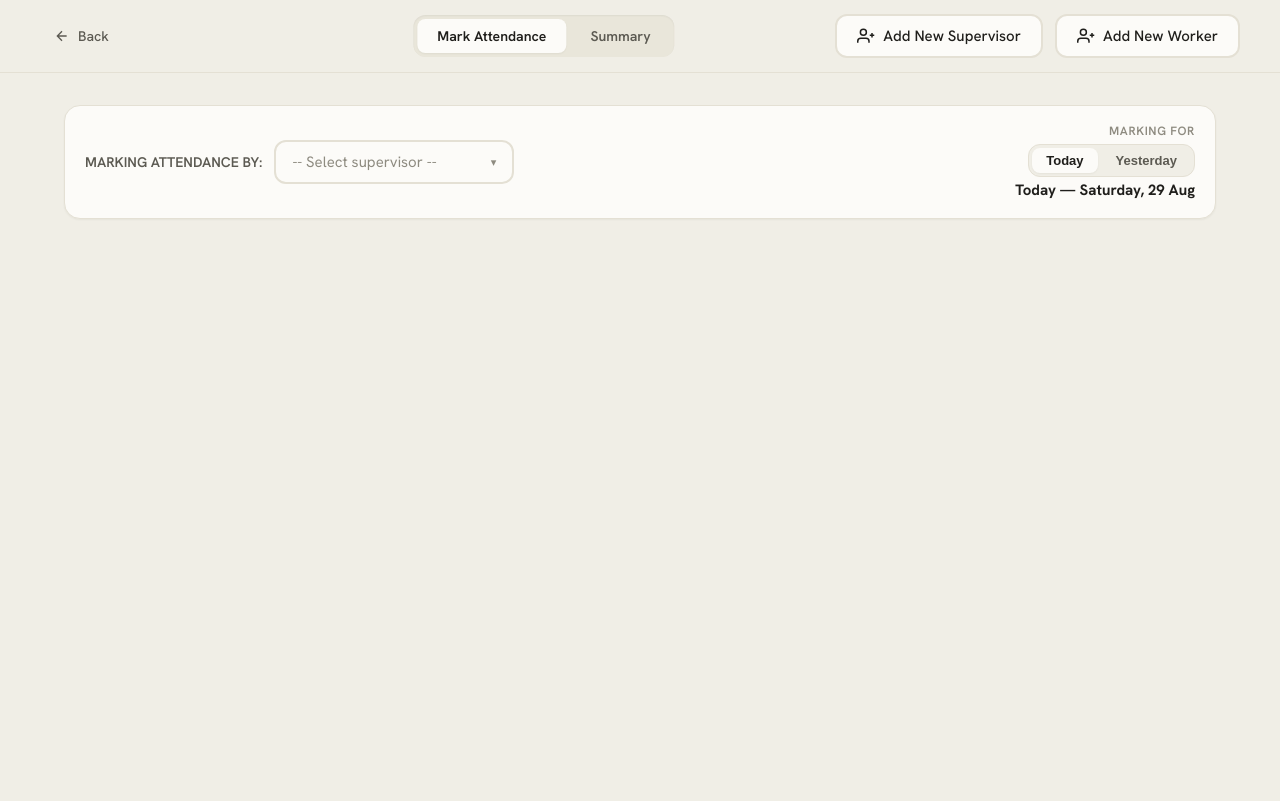
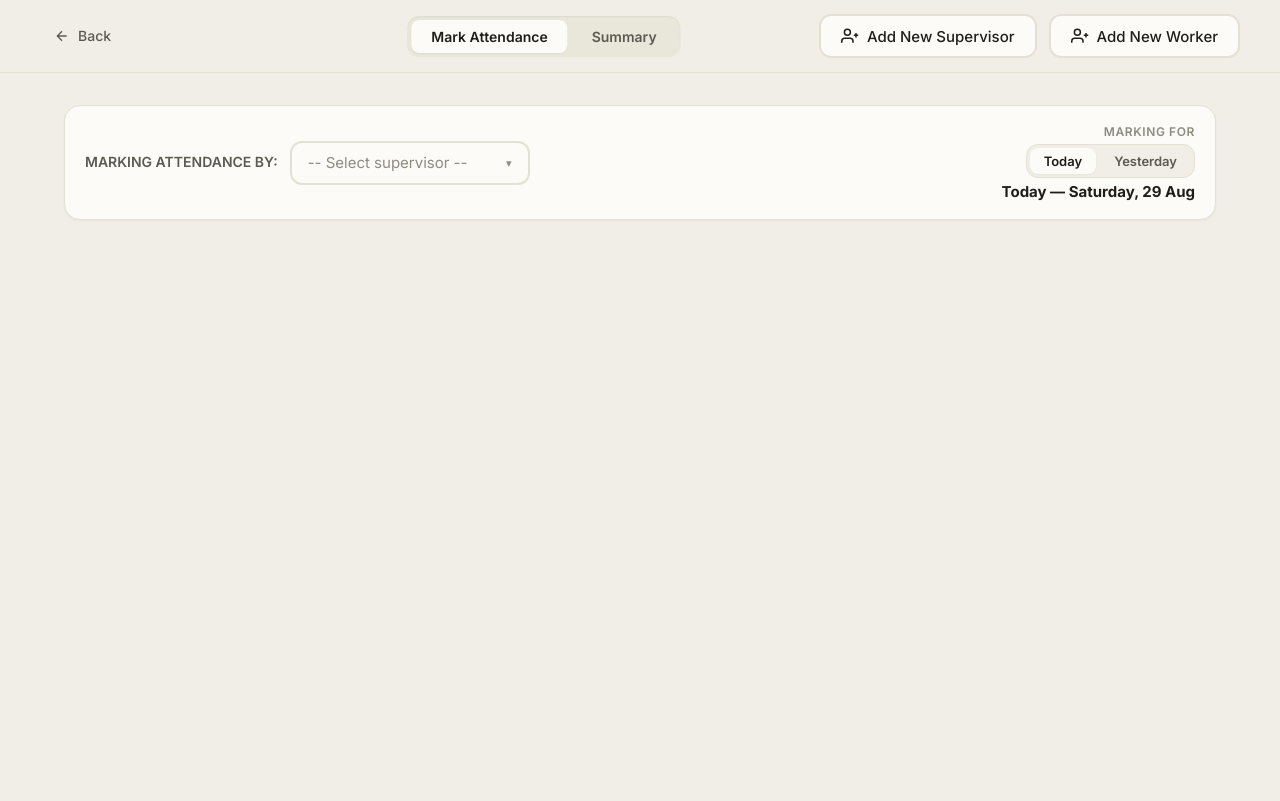
Before and after one commit to Nithish-006/VISMA_ATTENDANCE_SYSTEM, a Flask app: page /attendance in a window 1280 px wide. Run offline with Flask 3, Linux system fonts and the light colour scheme; data comes from the database, SQL or seed files in the repository; data that the repository does not hold is empty.

Commit message:
Switch UI typeface to Inter, keep Newsreader for VISMA wordmark
Body, headings, tables and controls now all use Inter. The landing
wordmark keeps Newsreader via a dedicated --font-wordmark variable, so
page titles elsewhere are no longer serif.

Also add a global font-family: inherit for button/input/select/textarea,
since form controls do not inherit the page font from body and several
button classes were rendering in the browser's system font.

Co-Authored-By: Claude Opus 5 (1M context) <noreply@anthropic.com>
Claude-Session: https://claude.ai/code/session_0164wvx1FBSt6Jy27xppkxxg

```diff
--- a/static/css/style.css
+++ b/static/css/style.css
@@ -53,9 +53,10 @@
     --radius-lg: 16px;
     --radius-xl: 20px;
     --radius-2xl: 24px;
-    --font-display: 'Newsreader', Georgia, 'Times New Roman', serif;
-    --font-sans: 'Hanken Grotesk', -apple-system, BlinkMacSystemFont, 'Segoe UI', sans-serif;
-    --font-mono: 'Hanken Grotesk', ui-monospace, 'SF Mono', Monaco, monospace;
+    --font-display: 'Inter', -apple-system, BlinkMacSystemFont, 'Segoe UI', sans-serif;
+    --font-sans: 'Inter', -apple-system, BlinkMacSystemFont, 'Segoe UI', sans-serif;
+    --font-wordmark: 'Newsreader', Georgia, 'Times New Roman', serif;
+    --font-mono: 'Inter', ui-monospace, 'SF Mono', Monaco, monospace;
 }
 
 /* Reset & Base */
@@ -79,6 +80,15 @@ body {
     color: var(--text-primary);
     line-height: 1.6;
     min-height: 100vh;
+}
+
+/* Form controls do not inherit the page font by default - force Inter everywhere */
+button,
+input,
+select,
+textarea,
+optgroup {
+    font-family: inherit;
 }
 
 /* ============================================
@@ -138,7 +148,7 @@ body {
 }
 
 .brand-name {
-    font-family: var(--font-display);
+    font-family: var(--font-wordmark);
     font-size: 3.6rem;
     font-weight: 500;
     letter-spacing: -0.01em;
--- a/templates/attendance.html
+++ b/templates/attendance.html
@@ -16,7 +16,7 @@
         overflow-y: auto;
         white-space: pre-wrap;
         word-break: break-word;
-        font-family: ui-monospace, SFMono-Regular, Menlo, Consolas, monospace;
+        font-family: var(--font-sans);
         font-size: 0.82rem;
         line-height: 1.5;
         color: var(--text, #2b2b2b);
--- a/templates/base.html
+++ b/templates/base.html
@@ -12,8 +12,8 @@
     <link rel="apple-touch-icon" href="{{ url_for('static', filename='logo.png') }}">
     <link rel="preconnect" href="https://fonts.googleapis.com">
     <link rel="preconnect" href="https://fonts.gstatic.com" crossorigin>
-    <!-- Claude type: Hanken Grotesk (Styrene-like UI/body) · Newsreader (Copernicus-like serif display) -->
-    <link href="https://fonts.googleapis.com/css2?family=Hanken+Grotesk:wght@400;500;600;700&family=Newsreader:opsz,wght@6..72,400;6..72,500;6..72,600&display=swap" rel="stylesheet">
+    <!-- Type: Inter (UI/body/display) · Newsreader (VISMA wordmark) -->
+    <link href="https://fonts.googleapis.com/css2?family=Inter:wght@400;500;600;700&family=Newsreader:opsz,wght@6..72,400;6..72,500;6..72,600&display=swap" rel="stylesheet">
     <link rel="stylesheet" href="{{ url_for('static', filename='css/style.css') }}">
     {% block extra_css %}{% endblock %}
 </head>
--- a/templates/salary.html
+++ b/templates/salary.html
@@ -27,7 +27,7 @@
             <!-- Right: Per-tab controls -->
             <div class="header-right">
                 <div id="summaryControls" class="control-group">
-                    <button id="exportBtn" class="btn" style="background-color: #22c55e; color: black; font-family: 'Inter', sans-serif; font-weight: 700;">
+                    <button id="exportBtn" class="btn" style="background-color: #22c55e; color: black; font-family: var(--font-sans); font-weight: 700;">
                         <svg width="16" height="16" fill="none" stroke="currentColor" stroke-width="2" viewBox="0 0 24 24">
                             <path d="M21 15v4a2 2 0 0 1-2 2H5a2 2 0 0 1-2-2v-4"/>
                             <polyline points="7 10 12 15 17 10"/>
```
